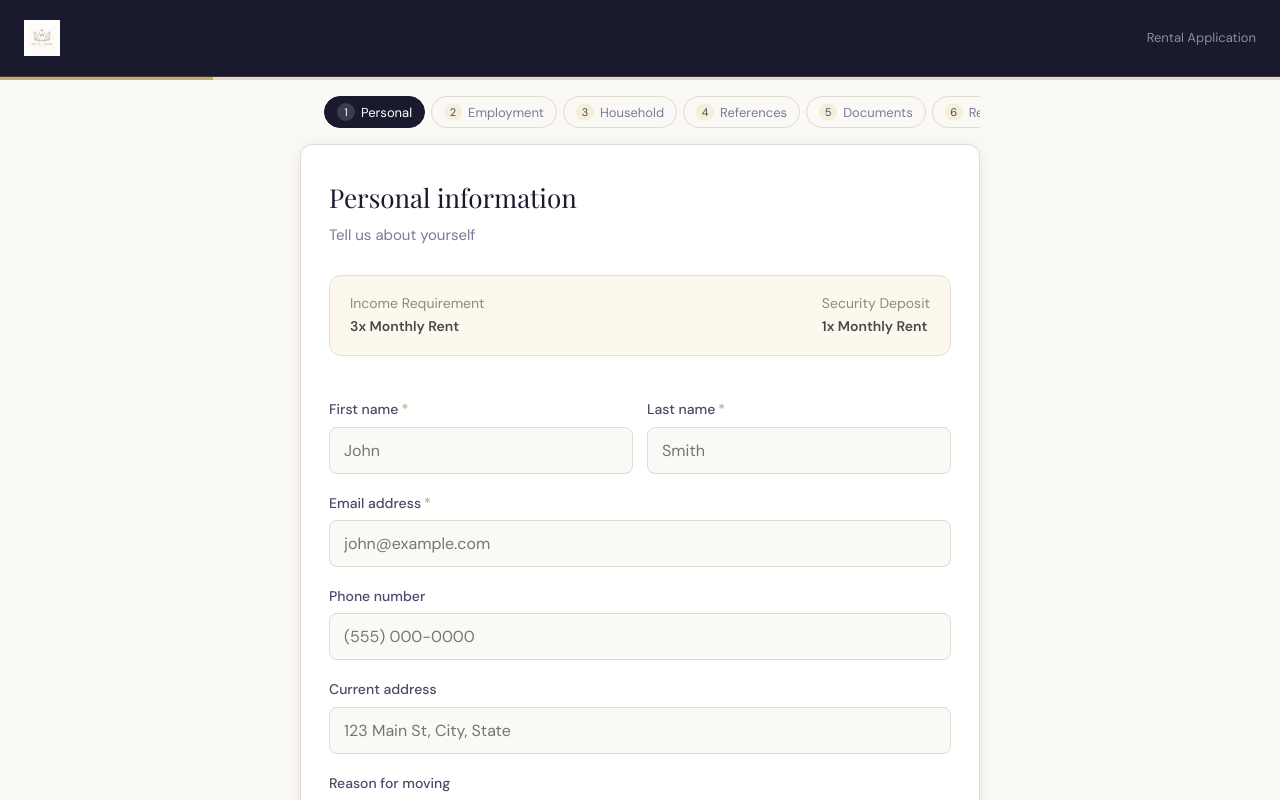
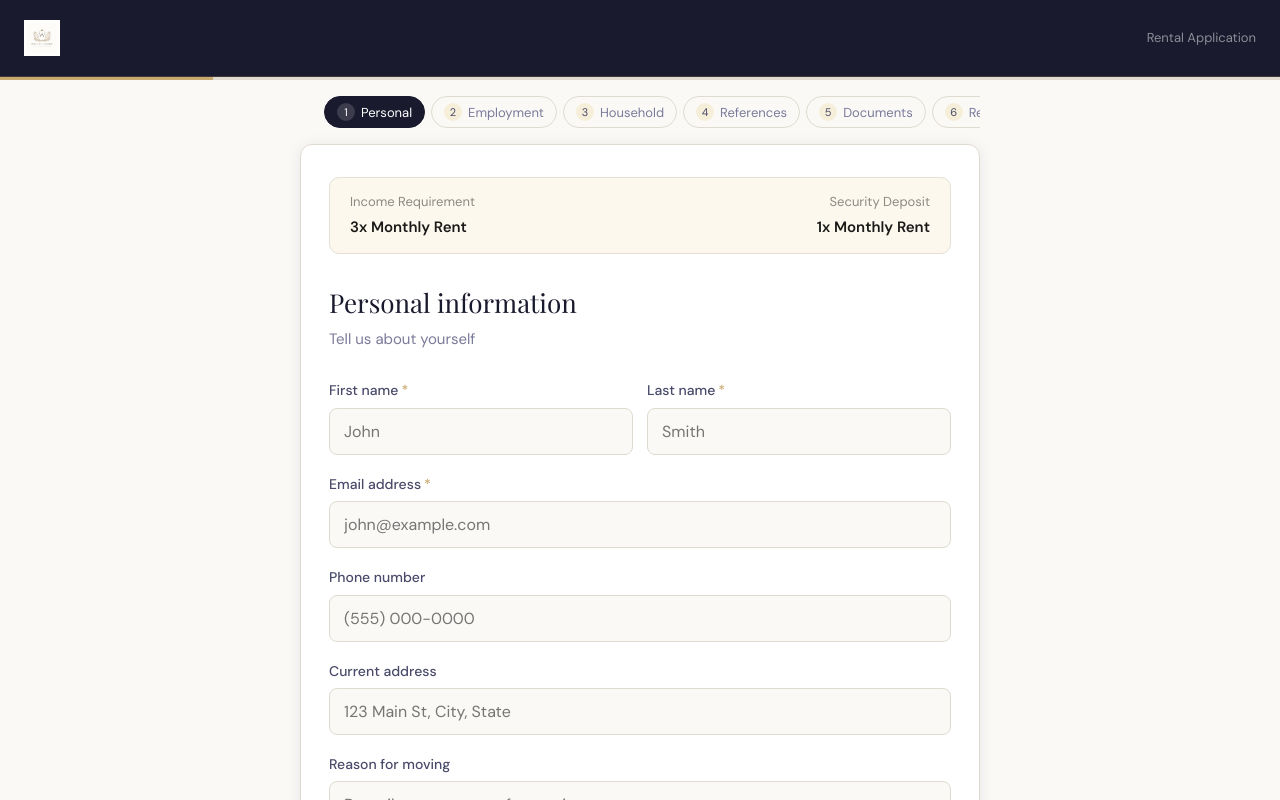
Before and after one commit to WLGRE/wlgre-rental-app, a React (Vite) app: page / in a window 1280 px wide. Shown: the top 800 px of the page. Built offline with nearby package versions, Linux system fonts and the light colour scheme; a web font is replaced by a local one.

Commit message:
add persistant income requirements

```diff
--- a/src/App.jsx
+++ b/src/App.jsx
@@ -23,6 +23,8 @@ const initialData = {
   current_address: '', move_reason: '', desired_move_in: '',
   employer_name: '', position: '', employment_status: '',
   employer_phone: '', job_years: '', job_months: '', monthly_income: '',
+  prev_employer_name: '', prev_position: '', prev_employer_phone: '',
+  prev_job_years: '', prev_job_months: '',
   housing_assistance: '', assistance_type: '', assistance_amount: '',
   occupants: '', has_pets: false, pet_details: '', pet_info: {},
   household_members: [],
@@ -61,11 +63,19 @@ export default function App() {
       if (!data.employer_name.trim()) errors.push('Employer name is required.')
       if (!data.monthly_income) errors.push('Monthly income is required.')
       else if (isNaN(data.monthly_income) || Number(data.monthly_income) < 0) errors.push('Enter a valid monthly income.')
+      if (data.job_years === '' || data.job_years === null) errors.push('Time at current job (years) is required.')
+      if (data.prev_job_years === '' || data.prev_job_years === null) errors.push('Time at previous job (years) is required.')
     }
 
     if (stepIndex === 2) {
       if (!data.occupants) errors.push('Total occupants is required.')
       else if (isNaN(data.occupants) || Number(data.occupants) < 1) errors.push('At least 1 occupant is required.')
+      const members = data.household_members || []
+      members.forEach((m, i) => {
+        if (!m.full_name?.trim()) errors.push(`Occupant ${i + 1} full name is required.`)
+        if (!m.relationship?.trim()) errors.push(`Occupant ${i + 1} relationship is required.`)
+        if (!m.age?.toString().trim()) errors.push(`Occupant ${i + 1} age is required.`)
+      })
     }
 
     if (stepIndex === 3) {
@@ -128,8 +138,8 @@ export default function App() {
           .insert(data.household_members.filter(m => m.full_name).map(m => ({
             application_id: appId,
             full_name: m.full_name,
-            date_of_birth: m.date_of_birth || null,
             relationship: m.relationship,
+            age: m.age ? parseInt(m.age) : null,
           })))
         if (hmErr) throw hmErr
       }
@@ -138,6 +148,11 @@ export default function App() {
         const jobTime = [
           data.job_years !== '' ? `${data.job_years} yr` : null,
           data.job_months !== '' ? `${MONTHS[data.job_months]}` : null,
+        ].filter(Boolean).join(', ')
+
+        const prevJobTime = [
+          data.prev_job_years !== '' ? `${data.prev_job_years} yr` : null,
+          data.prev_job_months !== '' ? `${MONTHS[data.prev_job_months]}` : null,
         ].filter(Boolean).join(', ')
 
         const { error: empErr } = await supabase
@@ -150,6 +165,10 @@ export default function App() {
             monthly_income: data.monthly_income ? parseFloat(data.monthly_income) : null,
             employment_status: data.employment_status,
             years_at_job: jobTime || null,
+            prev_employer_name: data.prev_employer_name || null,
+            prev_position: data.prev_position || null,
+            prev_employer_phone: data.prev_employer_phone || null,
+            prev_years_at_job: prevJobTime || null,
           })
         if (empErr) throw empErr
       }
@@ -186,7 +205,12 @@ export default function App() {
       }
 
       await supabase.functions.invoke('send-confirmation-email', {
-        body: { email: data.email, firstName: data.first_name }
+        body: {
+          email: data.email,
+          firstName: data.first_name,
+          lastName: data.last_name,
+          applicationId: appId,
+        }
       })
 
       setSubmitted(true)
@@ -243,6 +267,27 @@ export default function App() {
       </div>
 
       <main className="form-card">
+
+        {/* Requirements banner — shows on every step */}
+        <div style={{
+          display: 'flex',
+          justifyContent: 'space-between',
+          background: '#fdf8ee',
+          border: '1px solid #e4e0d8',
+          borderRadius: '10px',
+          padding: '14px 20px',
+          marginBottom: '28px',
+        }}>
+          <div>
+            <div style={{ fontSize: '13px', color: '#8a8a82', marginBottom: '2px' }}>Income Requirement</div>
+            <div style={{ fontSize: '15px', fontWeight: '600', color: '#1a1a18' }}>3x Monthly Rent</div>
+          </div>
+          <div style={{ textAlign: 'right' }}>
+            <div style={{ fontSize: '13px', color: '#8a8a82', marginBottom: '2px' }}>Security Deposit</div>
+            <div style={{ fontSize: '15px', fontWeight: '600', color: '#1a1a18' }}>1x Monthly Rent</div>
+          </div>
+        </div>
+
         <div className="step-header">
           <h2 className="step-title">{currentStep.title}</h2>
           <p className="step-subtitle">{currentStep.subtitle}</p>
--- a/src/steps/StepPersonal.jsx
+++ b/src/steps/StepPersonal.jsx
@@ -6,23 +6,6 @@ export default function StepPersonal({ data, onChange }) {
 
   return (
     <div className="step-fields">
-
-      <div className="info-box" style={{
-        background: '#fdf8ee',
-        border: '1px solid #e4e0d8',
-        borderRadius: '12px',
-        padding: '16px 20px',
-        marginBottom: '24px',
-        fontSize: '14px',
-        color: '#4a4a45',
-        lineHeight: '1.7',
-      }}>
-        <div style={{ display: 'flex', justifyContent: 'space-between', gap: '24px' }}>
-          <div><span style={{ color: '#8a8a82' }}>Income Requirement</span><br /><strong>3x Monthly Rent</strong></div>
-          <div><span style={{ color: '#8a8a82' }}>Security Deposit</span><br /><strong>1x Monthly Rent</strong></div>
-        </div>
-      </div>
-
       <div className="field-row">
         <Field label="First name" required>
           <Input value={data.first_name} onChange={set('first_name')} placeholder="John" />
```
